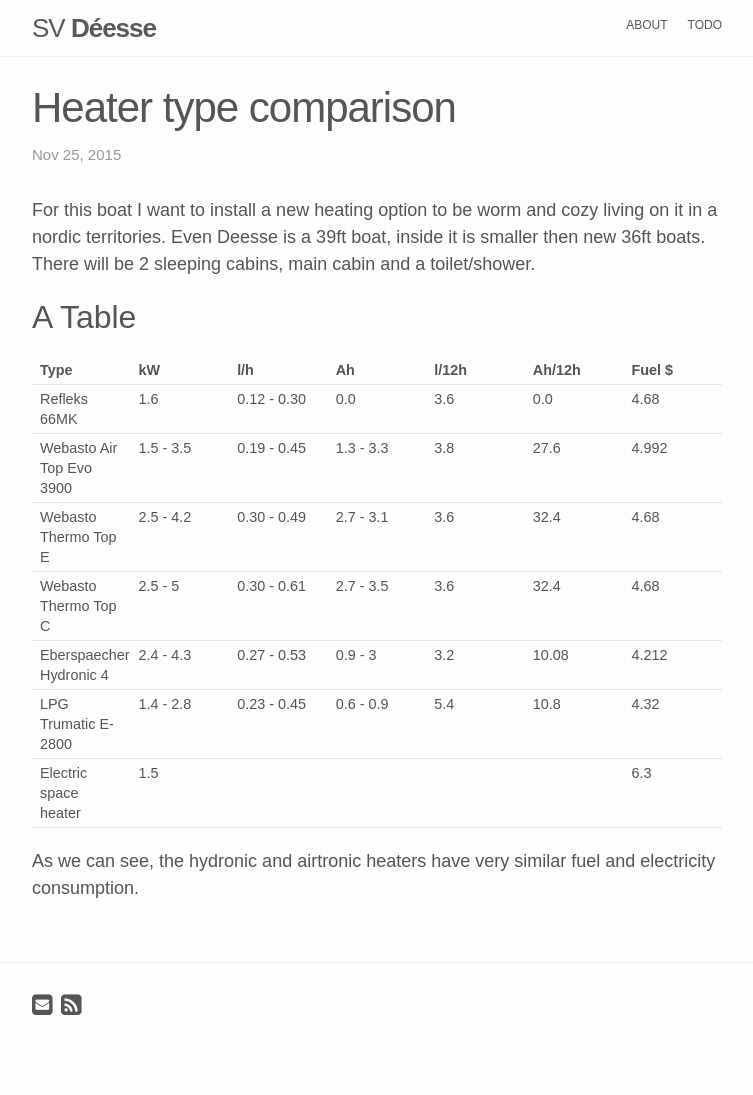
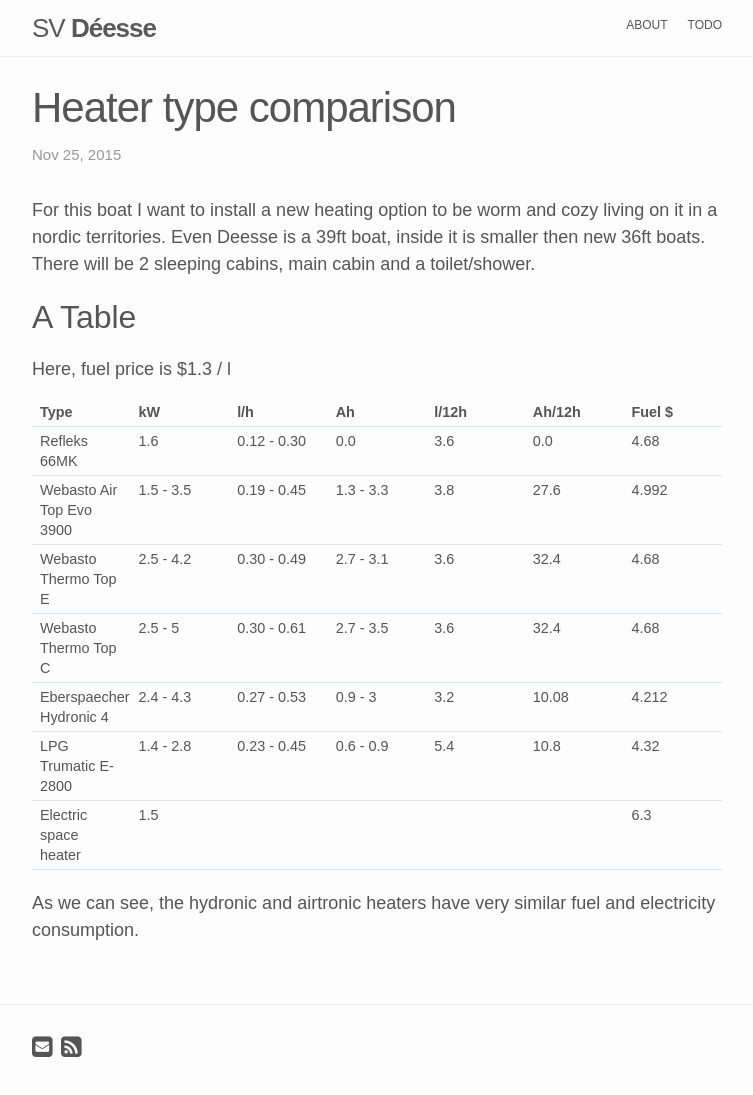
Before and after one commit to xslim/svdeesse.com, a Jekyll site: the page built from _posts/2015-11-25-heater-type-comparison.md, in a window 1280 px wide. Shown: the whole page, without its empty margins (263-1016 px from the left). Built offline with Jekyll 4.4.1, drawn with Linux system fonts in a browser that asks for light colours; Markdown is read by kramdown in place of the engine named in the settings; comment, search, counter and statistics services are not loaded; before the commit the page ends 1053 px from its top, so only the background shows below that.

Commit message:
Updated 2015-11-25-heater-type-comparison.md

```diff
--- a/_posts/2015-11-25-heater-type-comparison.md
+++ b/_posts/2015-11-25-heater-type-comparison.md
@@ -11,6 +11,8 @@
 
 ## A Table
 
+Here, fuel price is $1.3 / l
+
 | Type                     | kW        | l/h         | Ah       | l/12h | Ah/12h | Fuel $ |
 |--------------------------|-----------|-------------|-----------|-----|------|--------|
 | Refleks 66MK             | 1.6       | 0.12 - 0.30 | 0.0       | 3.6 | 0.0   |      4.68   |
```
